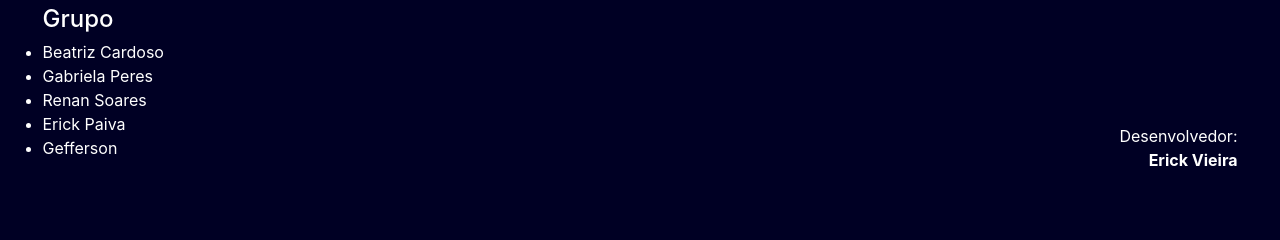
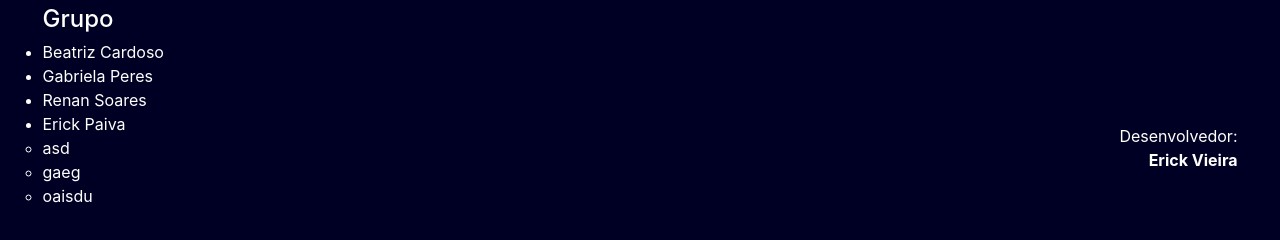
Before and after one commit to erickvieira/lvl5-git-erickvieira, a plain HTML site: page projeto/index.html in a window 1280 px wide. Shown: the part 776-1016 px from the top of the page. Before the commit the page ends 991 px from the top, so only its background shows below. Drawn offline with nearby package versions, Linux system fonts and the light colour scheme; a script that the page names is missing.

Commit message:
forçando incongruencias no merge

```diff
--- a/projeto/index.html
+++ b/projeto/index.html
@@ -72,7 +72,13 @@
                             <li>Gabriela Peres</li>
                             <li>Renan Soares</li>
                             <li>Erick Paiva</li>
-                            <li>Gefferson</li>
+                            <div class="tree">
+                                <ul>
+                                    <li>asd</li>
+                                    <li>gaeg</li>
+                                    <li>oaisdu</li>
+                                </ul>
+                            </div>
                         </ul>
                     </div>
                 </div>
```
